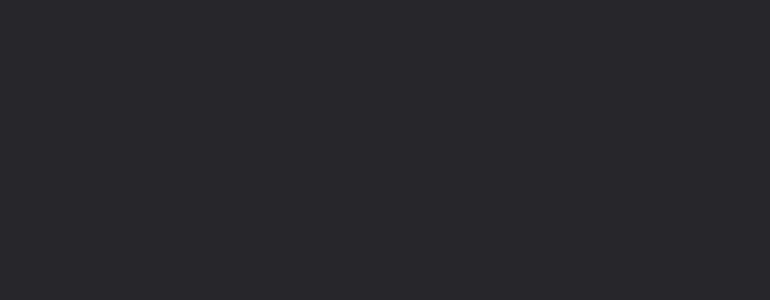
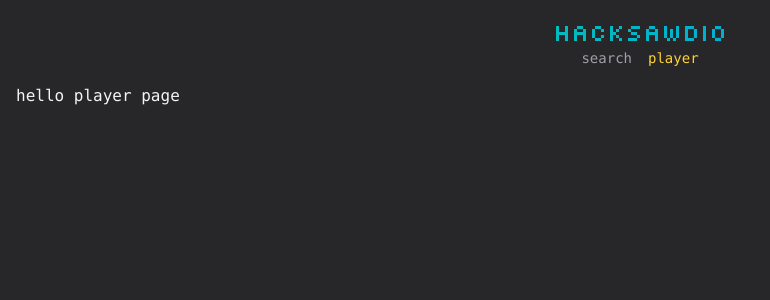
Before and after one commit to ericsakmar/hacksawdio, a React (Vite) app: page /player in a window 1280 px wide. Before the commit this address had no page. Shown: the top 300 px of the page, without its empty margins (0-770 px from the left). Built offline with nearby package versions, Linux system fonts and the light colour scheme.

Commit message:
player page

```diff
--- a/src/Routes.tsx
+++ b/src/Routes.tsx
@@ -2,6 +2,7 @@
 import App from "./App";
 import LoginPage from "./features/auth/LoginPage";
 import HomePage from "./features/home/HomePage";
+import PlayerPage from "./features/playback/PlayerPage";
 
 function Routes() {
   return (
@@ -9,6 +10,7 @@
       <Route path="/" element={<App />} />
       <Route path="/login" element={<LoginPage />} />
       <Route path="/home" element={<HomePage />} />
+      <Route path="/player" element={<PlayerPage />} />
     </RoutesBase>
   );
 }
--- /dev/null
+++ b/src/features/Nav.tsx
@@ -0,0 +1,23 @@
+import { NavLink } from "react-router";
+
+function Nav() {
+  return (
+    <nav className="flex justify-center gap-4 text-sm text-zinc-400 mb-4">
+      <NavLink
+        to="/home"
+        className={({ isActive }) => (isActive ? "text-amber-300" : "")}
+      >
+        search
+      </NavLink>
+
+      <NavLink
+        to="/player"
+        className={({ isActive }) => (isActive ? "text-amber-300" : "")}
+      >
+        player
+      </NavLink>
+    </nav>
+  );
+}
+
+export default Nav;
--- a/src/features/home/HomePage.tsx
+++ b/src/features/home/HomePage.tsx
@@ -1,6 +1,6 @@
 import { useEffect, useRef, useState } from "react";
 import { invoke } from "@tauri-apps/api/core";
-import Logo from "./Logo";
+import Logo from "../components/Logo";
 import { useDownloadStatus } from "./useDownloadStatus";
 import { useSearch } from "./useSearch";
 import OnlineIcon from "../components/OnlineIcon";
@@ -10,6 +10,7 @@
 import OfflineSearchResult from "./OfflineSearchResult";
 import { usePlayback } from "../playback/PlaybackProvider";
 import Player from "../playback/Player";
+import Nav from "../Nav";
 
 function HomePage() {
   const searchInputRef = useRef<HTMLInputElement>(null);
@@ -100,6 +101,7 @@
         >
           {isOnline ? <OnlineIcon /> : <OfflineIcon />}
         </button>
+        <Nav />
       </header>
 
       <form
--- /dev/null
+++ b/src/features/playback/PlayerPage.tsx
@@ -0,0 +1,17 @@
+import Logo from "../components/Logo";
+import Nav from "../Nav";
+
+function PlayerPage() {
+  return (
+    <main className="container mx-auto p-4 flex flex-col h-screen">
+      <header className="relative">
+        <Logo />
+        <Nav />
+      </header>
+
+      <h1>hello player page</h1>
+    </main>
+  );
+}
+
+export default PlayerPage;
```
Also changed, not shown: src/features/components/Logo.tsx (renamed from src/features/home/Logo.tsx).
